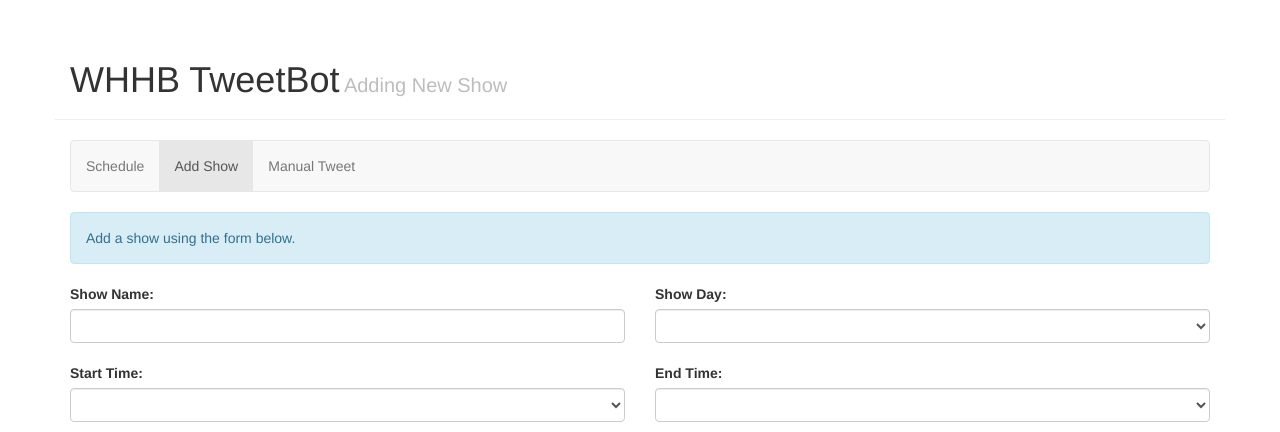
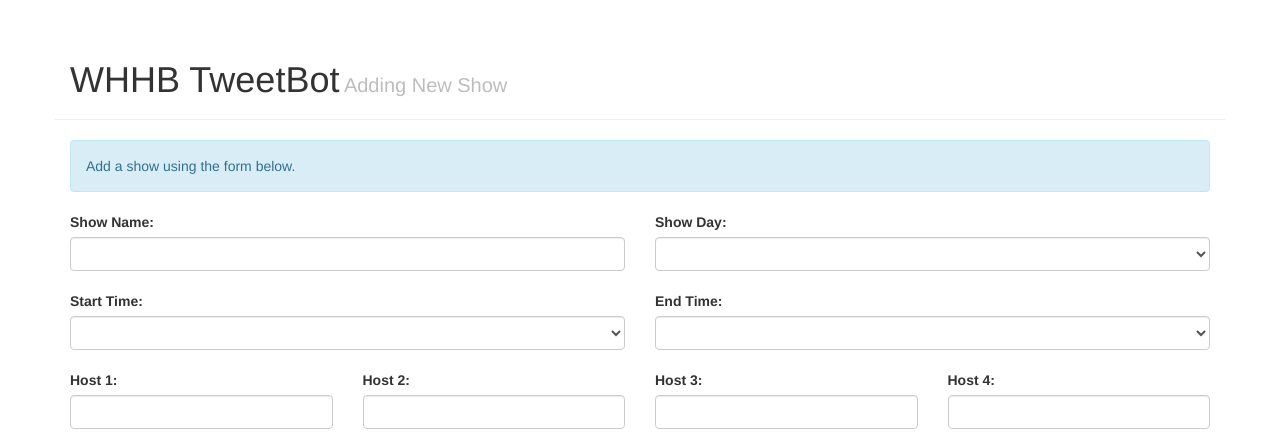
Before and after one commit to naliuj/WHHB-Twitter-Bot, a Flask app: page /add/ in a window 1280 px wide. Shown: the top 432 px of the page. Run offline with Flask 2, Linux system fonts and the light colour scheme; a user stored in the database is signed in; some libraries are stand-ins or nearby versions.

Commit message:
nav bar is now part of the base.html template

```diff
--- a/site_main.py
+++ b/site_main.py
@@ -5,6 +5,7 @@ import db
 import tweepy
 from twitter_auth import authenticate
 from CONFIG import SECRET_KEY
+import login_db
 
 
 app = Flask(__name__)
@@ -24,12 +25,25 @@ def login_required(f):
     return wrap
 
 
+# Decorator to lock log in page after logged in
+def no_login(f):
+    @wraps(f)
+    def wrap(*args, **kwargs):
+        if "logged_in" not in session:
+            return f(*args, **kwargs)
+        else:
+            flash("logged in")
+            return redirect(url_for("schedule"))
+    return wrap
+
+
 @app.route("/")
 def index():
-    return render_template("index.html", subheading="Home")
+    return redirect(url_for("login"))
 
 
 @app.route("/login/", methods=["GET", "POST"])
+@no_login
 def login():
     error = None
     if request.method == "POST":
@@ -39,21 +53,20 @@ def login():
             session["logged_in"] = True
             flash("You were just logged in!")
             return redirect(url_for("index"))
-    return render_template("login.html", subheading="Log In", error=error)
+    return render_template("login.html", subheading="Log In", error=error, page="login")
 
 
 @app.route("/logout/")
 @login_required
 def logout():
     session.pop("logged_in", None)
-    flash("You were just logged out!")
     return redirect(url_for("index"))
 
 
 @app.route("/schedule/")
 @login_required
 def schedule():
-    return render_template("schedule.html", shows=get_table(), slots=db.read(), subheading="Schedule")
+    return render_template("schedule.html", shows=get_table(), slots=db.read(), subheading="Schedule", page="schedule")
 
 
 @app.route("/add/", methods=["GET", "POST"])
@@ -72,7 +85,7 @@ def add_show():
                      ]
         db.add(show_info)
 
-    return render_template("add_show.html", alert=None, subheading="Adding New Show")
+    return render_template("add_show.html", alert=None, subheading="Adding New Show", page="add")
 
 
 @app.route("/remove/", methods=["POST"])
@@ -89,7 +102,7 @@ def remove_show():
 @app.route("/manual-tweet/")
 @login_required
 def manual_tweet_page():
-    return render_template("manual_tweet.html", subheading="Send Tweet Manually", status=None)
+    return render_template("manual_tweet.html", subheading="Send Tweet Manually", status=None, page="manual-tweet")
 
 
 @app.route("/manual-tweet/", methods=["POST"])
@@ -99,15 +112,15 @@ def send_tweet():
     tweet = request.form["message"]
     try:
         twit.update_status(tweet)
-        return render_template("manual_tweet.html", subheading="Send Tweet Manually", status="success")
+        return render_template("manual_tweet.html", subheading="Send Tweet Manually", status="success", page="manual-tweet")
     except tweepy.error.TweepError:
-        return render_template("manual_tweet.html", subheading="Send Tweet Manually", status="failed")
+        return render_template("manual_tweet.html", subheading="Send Tweet Manually", status="failed", page="manual-tweet")
 
 
 @app.errorhandler(404)
 def page_note_found(e):
     print(e)
-    return render_template("error.html", subheading=e, error=e), 404
+    return render_template("error.html", subheading=e, error=e, page="error"), 404
 
 if __name__ == "__main__":
     app.run(debug=True)
--- a/templates/add_show.html
+++ b/templates/add_show.html
@@ -1,14 +1,5 @@
 {% extends "base.html" %}
 {% block body %}
-<div id="navigation">
-    <nav class="navbar navbar-default">
-        <ul class="nav navbar-nav">
-            <li><a href="/schedule/">Schedule</a></li>
-            <li class="active"><a href="/add/">Add Show</a></li>
-            <li><a href="/manual-tweet/">Manual Tweet</a></li>
-        </ul>
-    </nav>
-</div>
 {% if alert == None %}
 <div class="alert alert-info">Add a show using the form below.</div>
 {% elif alert == "success" %}
--- a/templates/index.html
+++ b/templates/index.html
@@ -1,6 +1,5 @@
 {% extends "base.html" %}
 {% block body %}
-<p>Click <a href="/logout/">here</a> to log out.</p>
 {% for message in get_flashed_messages() %}
 {{ message }}
 {% endfor %}
```
Also changed, not shown: templates/manual_tweet.html (+0 -9 lines), templates/schedule.html (+0 -9 lines).
